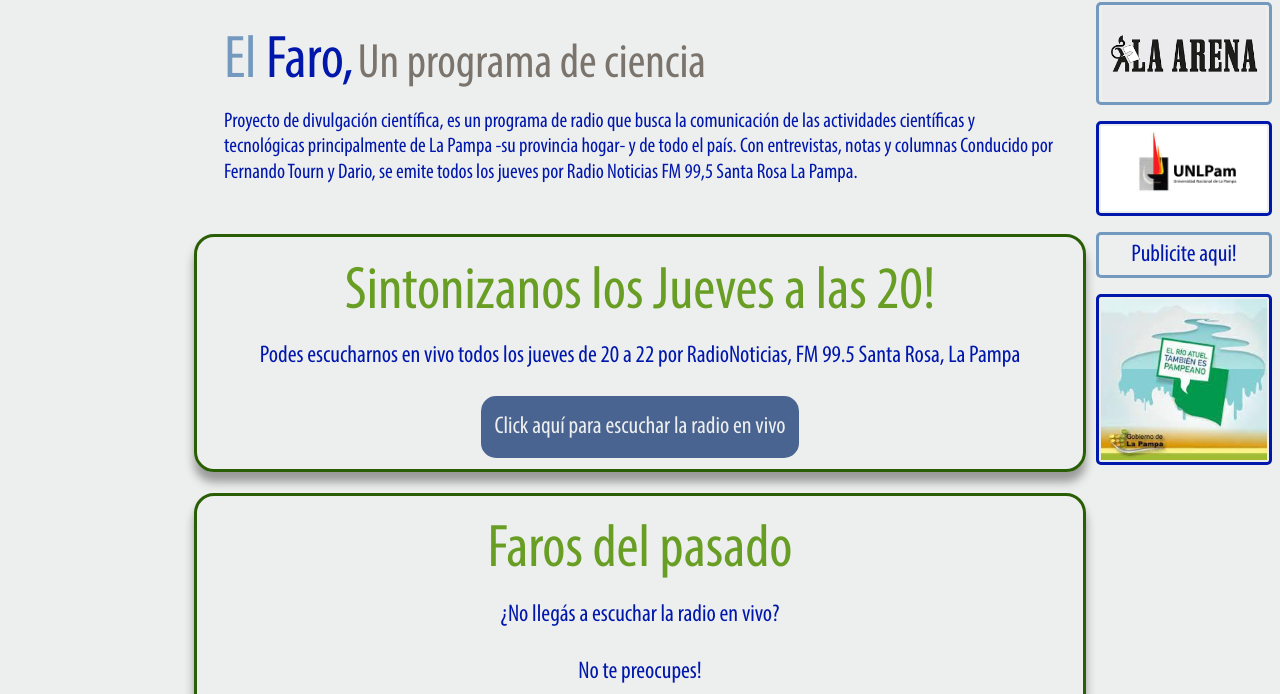
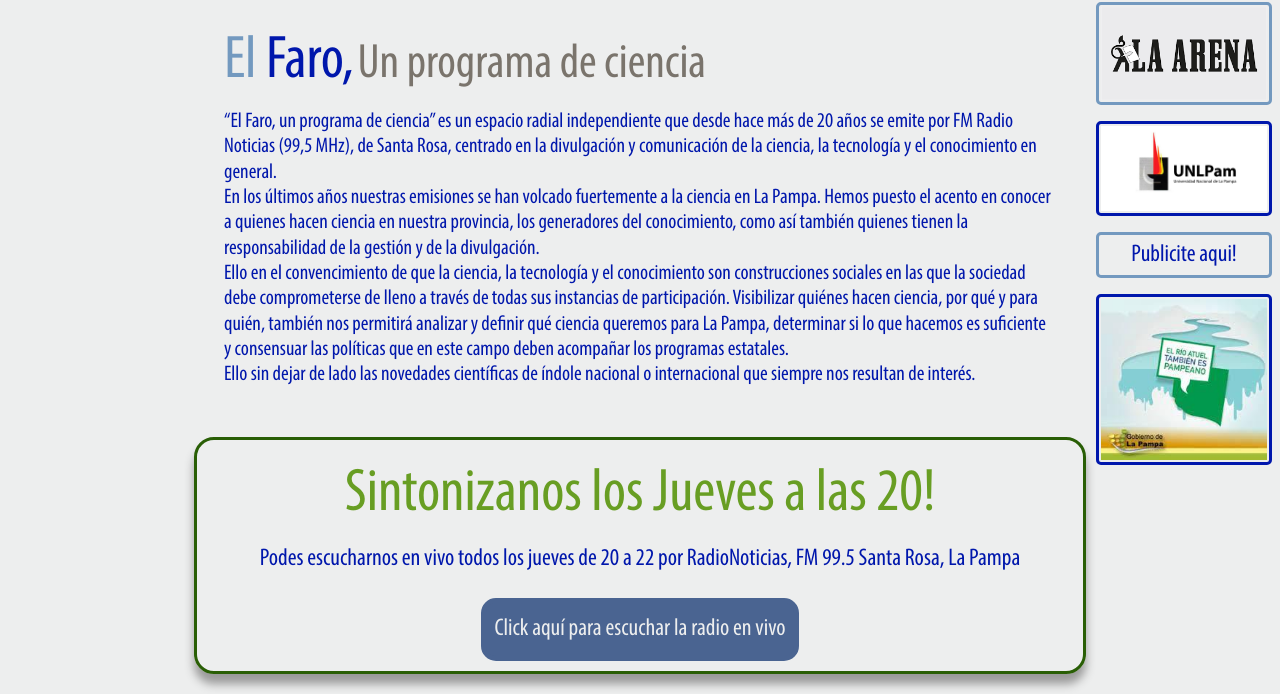
Before and after one commit to lu4ult/el-faro-coderhouse, a website: page index.html in a window 1280 px wide. Shown: the part 106-800 px from the top of the page. Drawn offline with nearby package versions, Linux system fonts and the light colour scheme.

Commit message:
update main description

```diff
--- a/index.html
+++ b/index.html
@@ -67,8 +67,10 @@
             <h1>Faro,</h1>
             <h2>Un programa de ciencia</h2>
             <!-- Quote de bootstrap -->
-            <h6>Proyecto de divulgación científica, es un programa de radio que busca la comunicación de las actividades científicas y tecnológicas principalmente de La Pampa -su provincia hogar- y de todo el país.
-                Con entrevistas, notas y columnas Conducido por Fernando Tourn y Dario, se emite todos los jueves por Radio Noticias FM 99,5 Santa Rosa La Pampa.</h6>
+            <h6>“El Faro, un programa de ciencia” es un espacio radial independiente que desde hace más de 20 años se emite por FM Radio Noticias (99,5 MHz), de Santa Rosa, centrado en la divulgación y comunicación de la ciencia, la tecnología y el conocimiento en general.<br>
+                En los últimos años nuestras emisiones se han volcado fuertemente a la ciencia en La Pampa. Hemos puesto el acento en conocer a quienes hacen ciencia en nuestra provincia, los generadores del conocimiento, como así también quienes tienen la responsabilidad de la gestión y de la divulgación.<br>
+                Ello en el convencimiento de que la ciencia, la tecnología y el conocimiento son construcciones sociales en las que la sociedad debe comprometerse de lleno a través de todas sus instancias de participación. Visibilizar quiénes hacen ciencia, por qué y para quién, también nos permitirá analizar y definir qué ciencia queremos para La Pampa, determinar si lo que hacemos es suficiente y consensuar las políticas que en este campo deben acompañar los programas estatales.<br>
+                Ello sin dejar de lado las novedades científicas de índole nacional o internacional que siempre nos resultan de interés.</h6>
         </div>
 
         <section>
```
